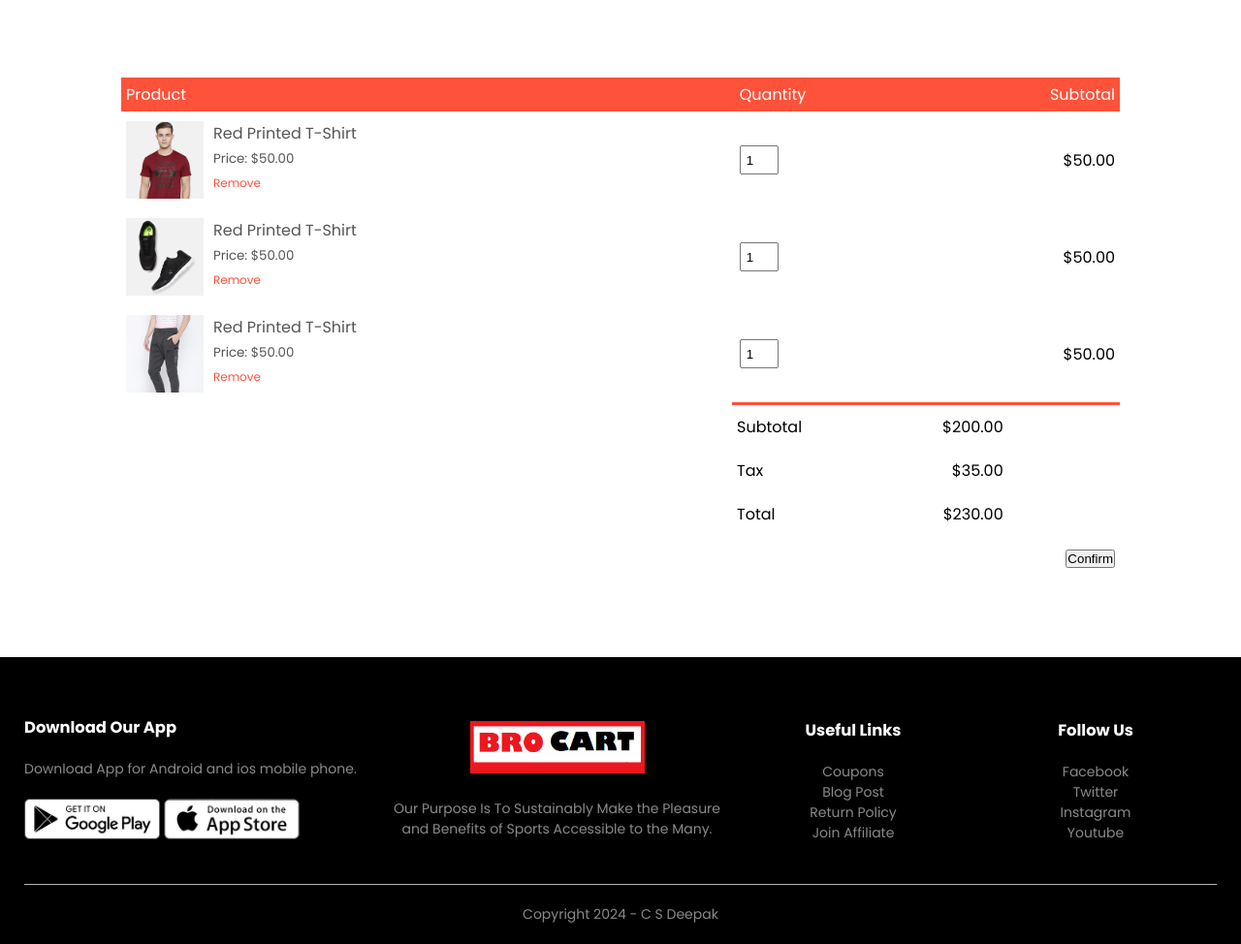
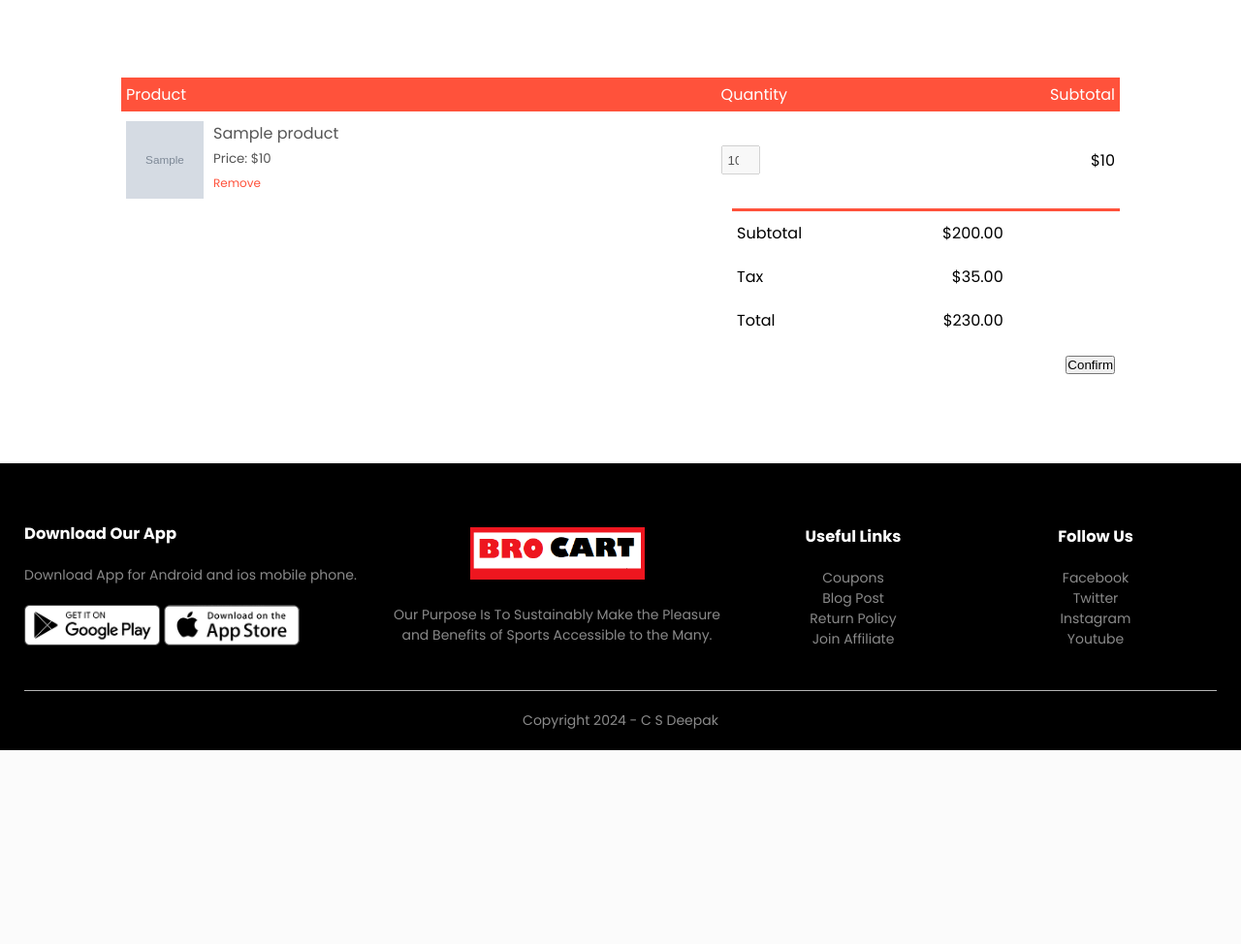
Before and after one commit to DeepakAdoor05/E-commerce_App_Django, a Django app: template brokart/templates/cart.html in a window 1280 px wide. Shown: the part 83-1057 px from the top of the page at 97% size. After the commit the page ends 857 px from the top, so only its background shows below. Run offline with Django 5.2, Linux system fonts and the light colour scheme; the template is opened without the code that fills it: most values are stand-ins (such as "Sample title", 1, 10 or a date in 2020); grey boxes marked "Sample" are stand-in pictures.

Commit message:
product can be added to the cart now

```diff
--- a/brokart/orders/urls.py
+++ b/brokart/orders/urls.py
@@ -2,4 +2,5 @@
 from . import views
 urlpatterns = [
     path('cart',views.show_cart,name='cart'),
+    path('add_to_cart',views.add_to_cart,name='add_to_cart'),
 ]
--- a/brokart/templates/blank_layout.html
+++ b/brokart/templates/blank_layout.html
@@ -5,7 +5,7 @@
 <head>
     <meta charset="UTF-8">
     <meta name="viewport" content="width=device-width, initial-scale=1.0">
-    <title>BROCART | Ecommerce Website Design</title>
+    <title>BROCART | Ecommerce Website </title>
     <link rel="stylesheet" href="{% static 'css/style.css' %}">
     <link href="https://fonts.googleapis.com/css2?family=Poppins:wght@300;400;500;600;700&display=swap"
         rel="stylesheet">
--- a/brokart/templates/cart_container.html
+++ b/brokart/templates/cart_container.html
@@ -1,57 +1,31 @@
 {% load static %}
 <div class="small-container cart-page">
+    {% if cart %}
     <table>
         <tbody><tr>
             <th>Product</th>
             <th>Quantity</th>
             <th>Subtotal</th>
         </tr>
+        {% for cart_item in cart.added_items.all %}
         <tr>
             <td>
                 <div class="cart-info">
-                    <img src="{% static 'images/buy-1.jpg' %}">
+                    <img src="{{cart_item.product.image.url}}">
                     <div>
-                        <p>Red Printed T-Shirt</p>
-                        <small>Price: $50.00</small>
+                        <p>{{cart_item.product.title}}</p>
+                        <small>Price: ${{cart_item.product.price}}</small>
                         <br>
                         <a href="">Remove</a>
                     </div>
                 </div>
             </td>
-            <td><input type="number" value="1"></td>
-            <td>$50.00</td>
+            <td><input type="number" disabled value="{{cart_item.quantity}}"></td><!--user can't change quatinty in cart-->
+            <td>${{cart_item.product.price}}</td>
         </tr>
-        <tr>
-            <td>
-                <div class="cart-info">
-                    <img src="{% static 'images/buy-2.jpg' %}">
-                    <div>
-                        <p>Red Printed T-Shirt</p>
-                        <small>Price: $50.00</small>
-                        <br>
-                        <a href="">Remove</a>
-                    </div>
-                </div>
-            </td>
-            <td><input type="number" value="1"></td>
-            <td>$50.00</td>
-        </tr>
-        <tr>
-            <td>
-                <div class="cart-info">
-                    <img src="{% static 'images/buy-3.jpg' %}">
-                    <div>
-                        <p>Red Printed T-Shirt</p>
-                        <small>Price: $50.00</small>
-                        <br>
-                        <a href="">Remove</a>
-                    </div>
-                </div>
-            </td>
-            <td><input type="number" value="1"></td>
-            <td>$50.00</td>
-        </tr>
+        {% endfor %}
     </tbody></table>
+    {% endif %}
     <div class="total-price">
         <table>
             <tbody><tr>
```
Also changed, not shown: brokart/orders/views.py (+31 -3 lines), brokart/templates/product_description.html (+6 -11 lines), brokart/db.sqlite3.
